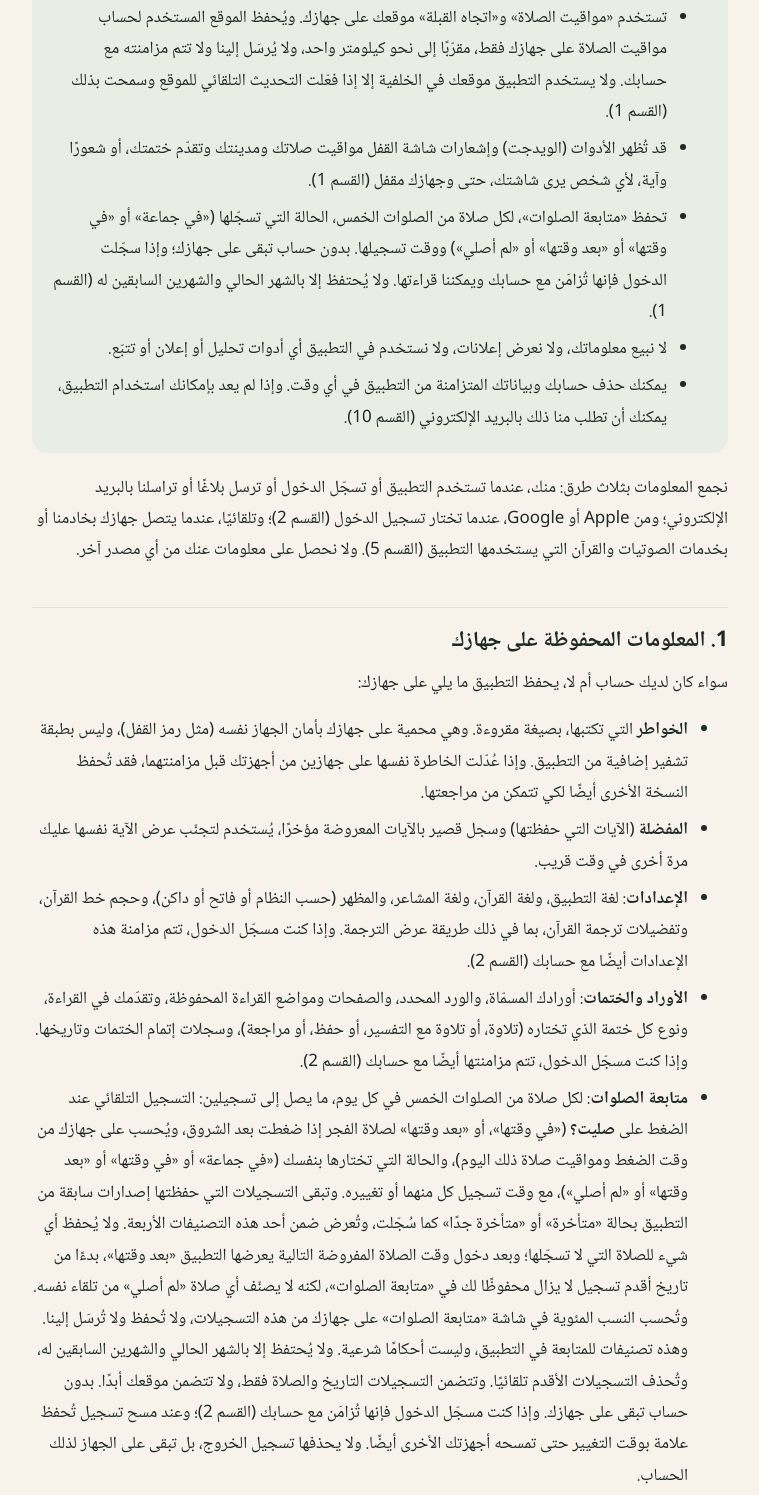
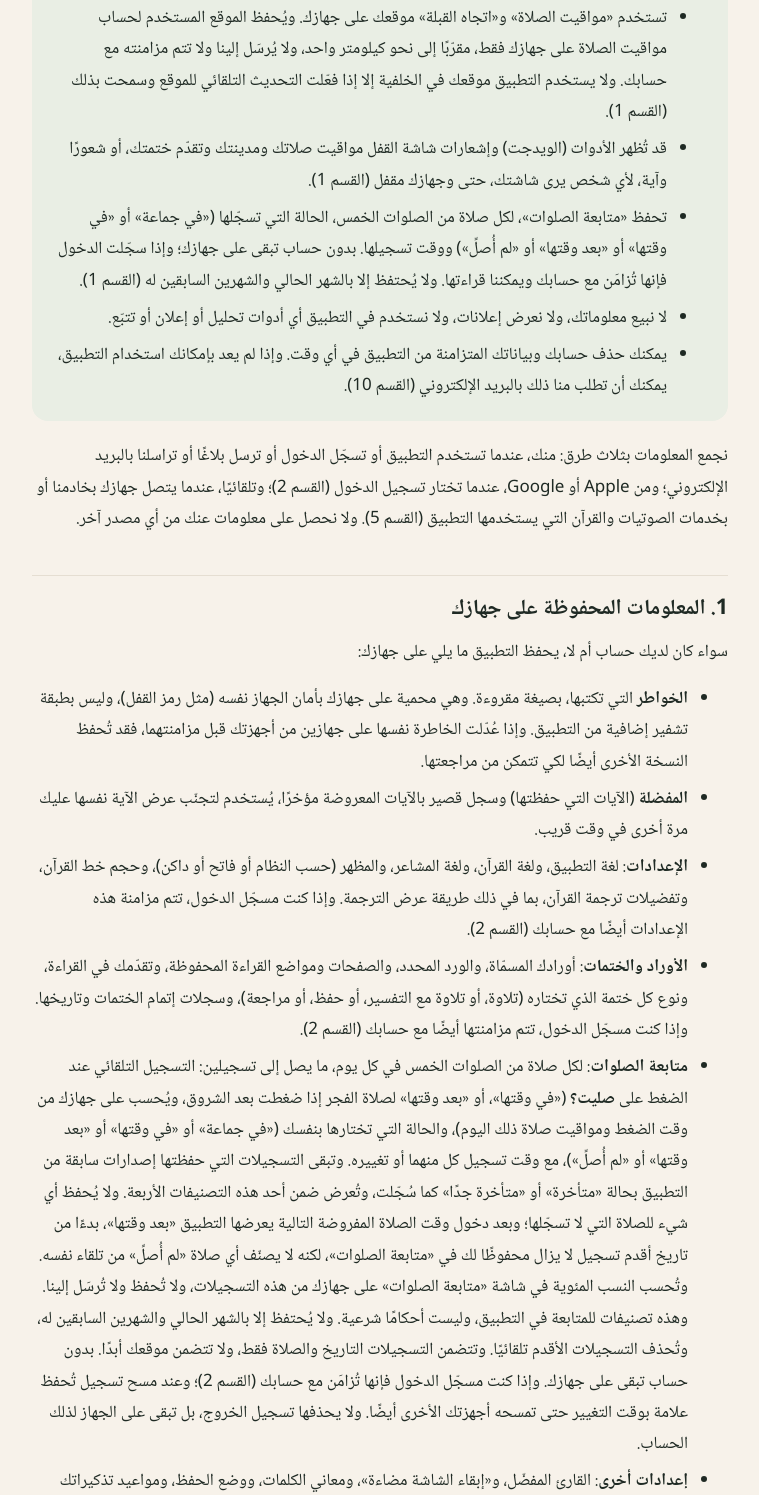
Before and after one commit to quranheals/legal, a plain HTML site: page ar/privacy/index.html in a window 1280 px wide. Shown: the part 885-2380 px from the top of the page, without its empty margins (260-1019 px from the left). Drawn offline with Linux system fonts and the light colour scheme.

Commit message:
Correct Arabic prayer status wording in privacy policy

```diff
--- a/ar/privacy/index.html
+++ b/ar/privacy/index.html
@@ -54,7 +54,7 @@
         <li>تأتي التلاوات مباشرة من خدمات خارجية للصوتيات، ترى عنوان IP الخاص بجهازك والملف الذي يطلبه (القسم 5).</li>
         <li>تستخدم «مواقيت الصلاة» و«اتجاه القبلة» موقعك على جهازك. ويُحفظ الموقع المستخدم لحساب مواقيت الصلاة على جهازك فقط، مقرّبًا إلى نحو كيلومتر واحد، ولا يُرسَل إلينا ولا تتم مزامنته مع حسابك. ولا يستخدم التطبيق موقعك في الخلفية إلا إذا فعّلت التحديث التلقائي للموقع وسمحت بذلك (القسم 1).</li>
         <li>قد تُظهر الأدوات (الويدجت) وإشعارات شاشة القفل مواقيت صلاتك ومدينتك وتقدّم ختمتك، أو شعورًا وآية، لأي شخص يرى شاشتك، حتى وجهازك مقفل (القسم 1).</li>
-        <li>تحفظ «متابعة الصلوات»، لكل صلاة من الصلوات الخمس، الحالة التي تسجّلها («في جماعة» أو «في وقتها» أو «بعد وقتها» أو «لم أصلي») ووقت تسجيلها. بدون حساب تبقى على جهازك؛ وإذا سجّلت الدخول فإنها تُزامَن مع حسابك ويمكننا قراءتها. ولا يُحتفظ إلا بالشهر الحالي والشهرين السابقين له (القسم 1).</li>
+        <li>تحفظ «متابعة الصلوات»، لكل صلاة من الصلوات الخمس، الحالة التي تسجّلها («في جماعة» أو «في وقتها» أو «بعد وقتها» أو «لم أُصلِّ») ووقت تسجيلها. بدون حساب تبقى على جهازك؛ وإذا سجّلت الدخول فإنها تُزامَن مع حسابك ويمكننا قراءتها. ولا يُحتفظ إلا بالشهر الحالي والشهرين السابقين له (القسم 1).</li>
         <li>لا نبيع معلوماتك، ولا نعرض إعلانات، ولا نستخدم في التطبيق أي أدوات تحليل أو إعلان أو تتبّع.</li>
         <li>يمكنك حذف حسابك وبياناتك المتزامنة من التطبيق في أي وقت. وإذا لم يعد بإمكانك استخدام التطبيق، يمكنك أن تطلب منا ذلك بالبريد الإلكتروني (القسم 10).</li>
       </ul>
@@ -69,7 +69,7 @@
       <li><strong>المفضلة</strong> (الآيات التي حفظتها) وسجل قصير بالآيات المعروضة مؤخرًا، يُستخدم لتجنّب عرض الآية نفسها عليك مرة أخرى في وقت قريب.</li>
       <li><strong>الإعدادات</strong>: لغة التطبيق، ولغة القرآن، ولغة المشاعر، والمظهر (حسب النظام أو فاتح أو داكن)، وحجم خط القرآن، وتفضيلات ترجمة القرآن، بما في ذلك طريقة عرض الترجمة. وإذا كنت مسجّل الدخول، تتم مزامنة هذه الإعدادات أيضًا مع حسابك (القسم 2).</li>
       <li><strong>الأوراد والختمات</strong>: أورادك المسمّاة، والورد المحدد، والصفحات ومواضع القراءة المحفوظة، وتقدّمك في القراءة، ونوع كل ختمة الذي تختاره (تلاوة، أو تلاوة مع التفسير، أو حفظ، أو مراجعة)، وسجلات إتمام الختمات وتاريخها. وإذا كنت مسجّل الدخول، تتم مزامنتها أيضًا مع حسابك (القسم 2).</li>
-      <li><strong>متابعة الصلوات</strong>: لكل صلاة من الصلوات الخمس في كل يوم، ما يصل إلى تسجيلين: التسجيل التلقائي عند الضغط على <strong>صليت؟</strong> («في وقتها»، أو «بعد وقتها» لصلاة الفجر إذا ضغطت بعد الشروق، ويُحسب على جهازك من وقت الضغط ومواقيت صلاة ذلك اليوم)، والحالة التي تختارها بنفسك («في جماعة» أو «في وقتها» أو «بعد وقتها» أو «لم أصلي»)، مع وقت تسجيل كل منهما أو تغييره. وتبقى التسجيلات التي حفظتها إصدارات سابقة من التطبيق بحالة «متأخرة» أو «متأخرة جدًا» كما سُجّلت، وتُعرض ضمن أحد هذه التصنيفات الأربعة. ولا يُحفظ أي شيء للصلاة التي لا تسجّلها؛ وبعد دخول وقت الصلاة المفروضة التالية يعرضها التطبيق «بعد وقتها»، بدءًا من تاريخ أقدم تسجيل لا يزال محفوظًا لك في «متابعة الصلوات»، لكنه لا يصنّف أي صلاة «لم أصلي» من تلقاء نفسه. وتُحسب النسب المئوية في شاشة «متابعة الصلوات» على جهازك من هذه التسجيلات، ولا تُحفظ ولا تُرسَل إلينا. وهذه تصنيفات للمتابعة في التطبيق، وليست أحكامًا شرعية. ولا يُحتفظ إلا بالشهر الحالي والشهرين السابقين له، وتُحذف التسجيلات الأقدم تلقائيًا. وتتضمن التسجيلات التاريخ والصلاة فقط، ولا تتضمن موقعك أبدًا. بدون حساب تبقى على جهازك. وإذا كنت مسجّل الدخول فإنها تُزامَن مع حسابك (القسم 2)؛ وعند مسح تسجيل تُحفظ علامة بوقت التغيير حتى تمسحه أجهزتك الأخرى أيضًا. ولا يحذفها تسجيل الخروج، بل تبقى على الجهاز لذلك الحساب.</li>
+      <li><strong>متابعة الصلوات</strong>: لكل صلاة من الصلوات الخمس في كل يوم، ما يصل إلى تسجيلين: التسجيل التلقائي عند الضغط على <strong>صليت؟</strong> («في وقتها»، أو «بعد وقتها» لصلاة الفجر إذا ضغطت بعد الشروق، ويُحسب على جهازك من وقت الضغط ومواقيت صلاة ذلك اليوم)، والحالة التي تختارها بنفسك («في جماعة» أو «في وقتها» أو «بعد وقتها» أو «لم أُصلِّ»)، مع وقت تسجيل كل منهما أو تغييره. وتبقى التسجيلات التي حفظتها إصدارات سابقة من التطبيق بحالة «متأخرة» أو «متأخرة جدًا» كما سُجّلت، وتُعرض ضمن أحد هذه التصنيفات الأربعة. ولا يُحفظ أي شيء للصلاة التي لا تسجّلها؛ وبعد دخول وقت الصلاة المفروضة التالية يعرضها التطبيق «بعد وقتها»، بدءًا من تاريخ أقدم تسجيل لا يزال محفوظًا لك في «متابعة الصلوات»، لكنه لا يصنّف أي صلاة «لم أُصلِّ» من تلقاء نفسه. وتُحسب النسب المئوية في شاشة «متابعة الصلوات» على جهازك من هذه التسجيلات، ولا تُحفظ ولا تُرسَل إلينا. وهذه تصنيفات للمتابعة في التطبيق، وليست أحكامًا شرعية. ولا يُحتفظ إلا بالشهر الحالي والشهرين السابقين له، وتُحذف التسجيلات الأقدم تلقائيًا. وتتضمن التسجيلات التاريخ والصلاة فقط، ولا تتضمن موقعك أبدًا. بدون حساب تبقى على جهازك. وإذا كنت مسجّل الدخول فإنها تُزامَن مع حسابك (القسم 2)؛ وعند مسح تسجيل تُحفظ علامة بوقت التغيير حتى تمسحه أجهزتك الأخرى أيضًا. ولا يحذفها تسجيل الخروج، بل تبقى على الجهاز لذلك الحساب.</li>
       <li><strong>إعدادات أخرى</strong>: القارئ المفضّل، و«إبقاء الشاشة مضاءة»، ومعاني الكلمات، ووضع الحفظ، ومواعيد تذكيراتك وجداولها، والأدلة الإرشادية التي اطّلعت عليها، والمشاعر التي اخترتها مؤخرًا. وتزامنها الإصدارات الأحدث من التطبيق أيضًا مع حسابك إذا كنت مسجّل الدخول (القسم 2)؛ أما الإصدارات السابقة فتبقيها على هذا الجهاز فقط.</li>
       <li><strong>تنزيلات وبيانات تبقى على هذا الجهاز فقط</strong> ولا تتم مزامنتها مع حسابك أبدًا: إذن الإشعارات؛ والتلاوات والمصحف دون اتصال (تخطيط الصفحات وأي تحديثات لخطوطها) وكتب التفسير الاختيارية التي تنزّلها للاستخدام دون اتصال؛ والتفسير الافتراضي (التفسير الميسّر) والترجمة الإنجليزية، اللذان ينزّلهما التطبيق بنفسه مرة واحدة بعد التثبيت؛ وموقعك وإعداداتك في «مواقيت الصلاة» (بما في ذلك اختياراتك للتنبيهات والأذان والمنبّه)؛ وإعدادات الأدوات (الويدجت)؛ وآخر صفحة تصفّحتها في المصحف (وموضعك في الترجمة الإنجليزية). وآخر صفحة تصفّحتها تختلف عن موضع القراءة في الورد الذي تختار حفظه، فهذا الأخير تتم مزامنته.</li>
       <li>نسخ مخزّنة مؤقتًا من قائمة المشاعر ومن صفحة واحدة من المصحف، لكي يعمل التطبيق مع اتصال ضعيف.</li>
@@ -159,7 +159,7 @@
           </tr>
           <tr>
             <td>متابعة الصلوات</td>
-            <td>لكل يوم ولكل صلاة من الصلوات الخمس: التسجيل التلقائي («في وقتها»، أو «بعد وقتها» للفجر بعد الشروق، ووقت الضغط على <strong>صليت؟</strong>)، والحالة التي اخترتها («في جماعة» أو «في وقتها» أو «بعد وقتها» أو «لم أصلي»؛ وقد تتضمن التسجيلات التي حفظتها إصدارات سابقة «متأخرة» أو «متأخرة جدًا»)، ووقت آخر تغيير لكل منهما. وعند مسح تسجيل تُحفظ بدلًا منه علامة بوقت التغيير حتى تمسحه أجهزتك الأخرى أيضًا. سجل واحد لكل يوم وصلاة. ولا يُحتفظ إلا بالشهر الحالي والشهرين السابقين له. ولا يتضمن موقعك أبدًا.</td>
+            <td>لكل يوم ولكل صلاة من الصلوات الخمس: التسجيل التلقائي («في وقتها»، أو «بعد وقتها» للفجر بعد الشروق، ووقت الضغط على <strong>صليت؟</strong>)، والحالة التي اخترتها («في جماعة» أو «في وقتها» أو «بعد وقتها» أو «لم أُصلِّ»؛ وقد تتضمن التسجيلات التي حفظتها إصدارات سابقة «متأخرة» أو «متأخرة جدًا»)، ووقت آخر تغيير لكل منهما. وعند مسح تسجيل تُحفظ بدلًا منه علامة بوقت التغيير حتى تمسحه أجهزتك الأخرى أيضًا. سجل واحد لكل يوم وصلاة. ولا يُحتفظ إلا بالشهر الحالي والشهرين السابقين له. ولا يتضمن موقعك أبدًا.</td>
             <td>نعم</td>
           </tr>
           <tr>
```
